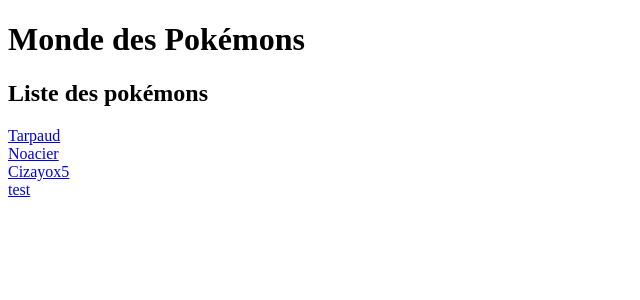
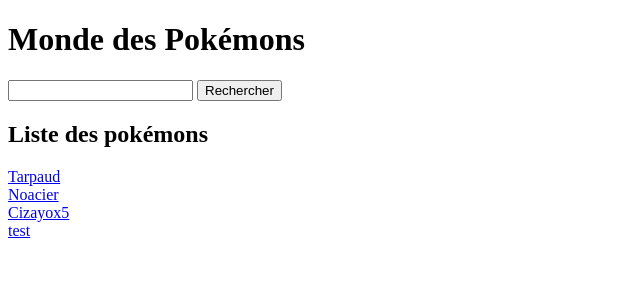
Before and after one commit to nadineprofesseur/monde-des-pokemons, a PHP site: page /liste-pokemon.php in a window 1280 px wide. Shown: the top 300 px of the page, without its empty margins (0-640 px from the left). Run offline with PHP 8.4, Linux system fonts and the light colour scheme; data comes from the database, SQL or seed files in the repository.

Commit message:
Petit formulaire de recherche

```diff
--- a/src/liste-pokemon.php
+++ b/src/liste-pokemon.php
@@ -17,6 +17,20 @@
 	</header>
 
 	<section id="contenu">
+
+
+		<section id="section-recherche">
+
+			<form method="post" action="" id="formulaire-recherche">
+
+				<label for="recherche"></label>
+				<input type="text" name="recherche" id="recherche"/>
+				<input type="submit" value="Rechercher"/>
+
+			</form>
+
+		</section>
+
 		<header><h2>Liste des pokémons</h2></header>
 
 
```
